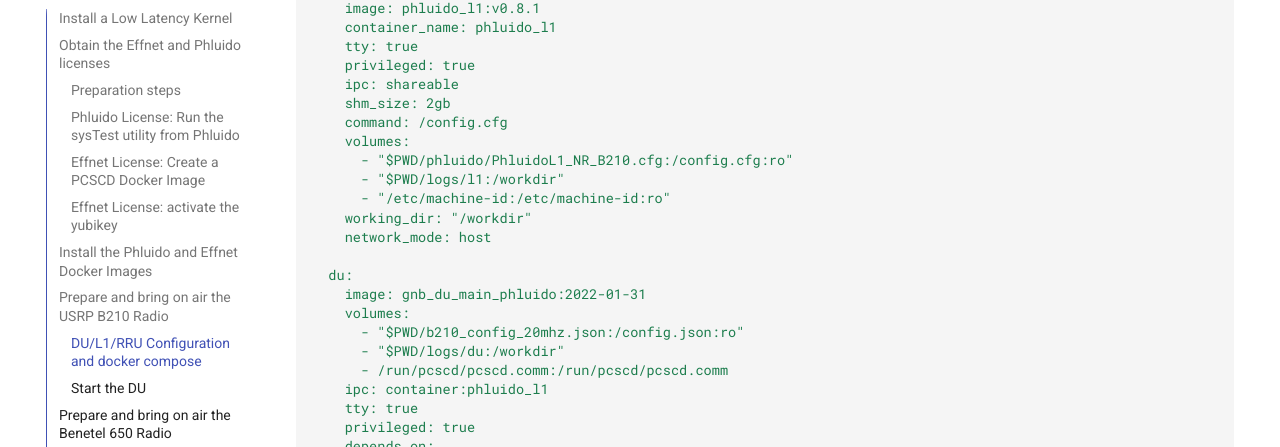
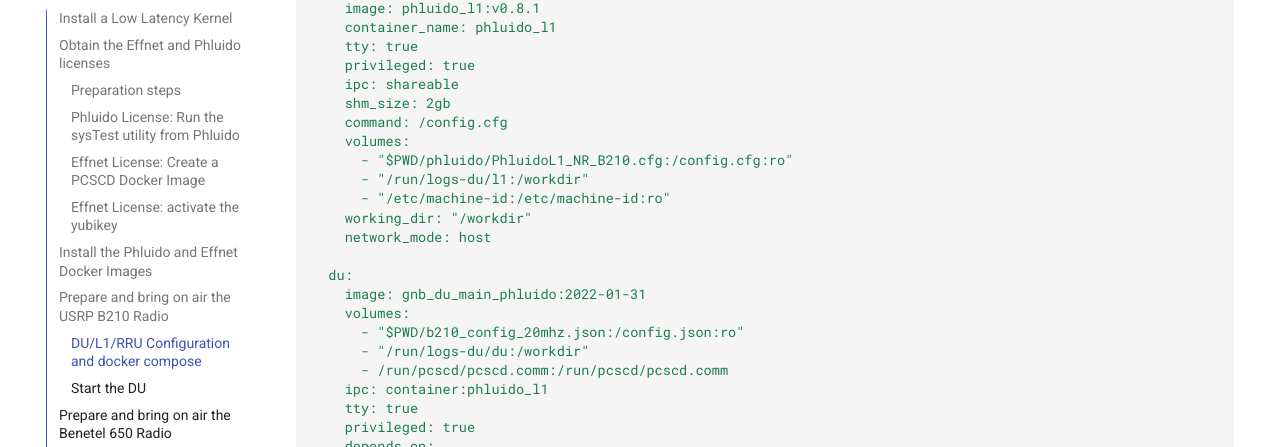
Before and after one commit to accelleran/drax-docs, an MkDocs documentation site: the page built from docs/du-install/index.md, in a window 1280 px wide and 900 px high, scrolled down 12261 px. Shown: the part 90-537 px from the top of the window. Built offline with MkDocs 1.6.1 and Material for MkDocs 9.7.7, drawn with Linux system fonts in a browser that asks for light colours; the version menu is left out.

Commit message:
Update index.md
workdir of du and l1 need to be in /run directory. /run directory is a memory space. Much more efficient and has been tested to be much more stable

```diff
--- a/docs/du-install/index.md
+++ b/docs/du-install/index.md
@@ -648,7 +648,7 @@ services:
     command: /config.cfg
     volumes:
       - "$PWD/phluido/PhluidoL1_NR_B210.cfg:/config.cfg:ro"
-      - "$PWD/logs/l1:/workdir"
+      - "/run/logs-du/l1:/workdir"
       - "/etc/machine-id:/etc/machine-id:ro"
     working_dir: "/workdir"
     network_mode: host
@@ -657,7 +657,7 @@ services:
     image: gnb_du_main_phluido:2022-01-31
     volumes:
       - "$PWD/b210_config_20mhz.json:/config.json:ro"
-      - "$PWD/logs/du:/workdir"
+      - "/run/logs-du/du:/workdir"
       - /run/pcscd/pcscd.comm:/run/pcscd/pcscd.comm
     ipc: container:phluido_l1
     tty: true
```
